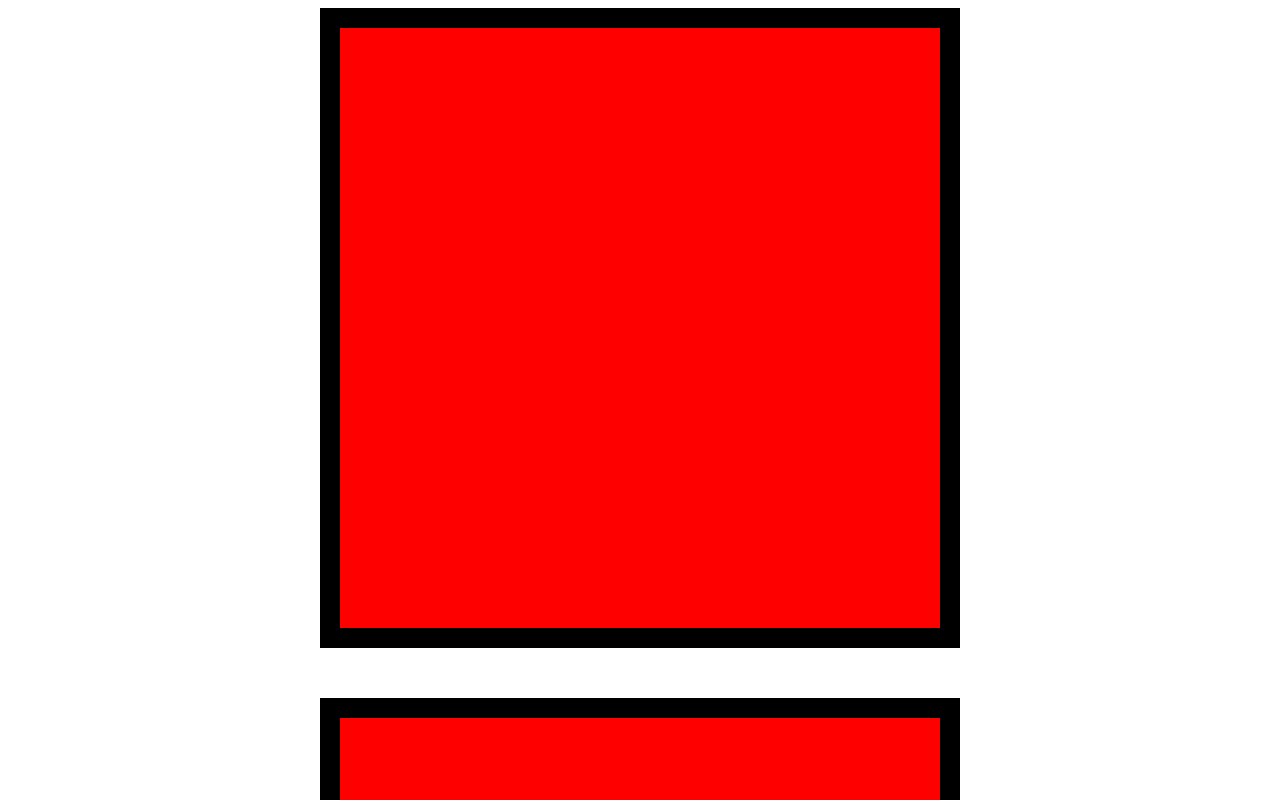
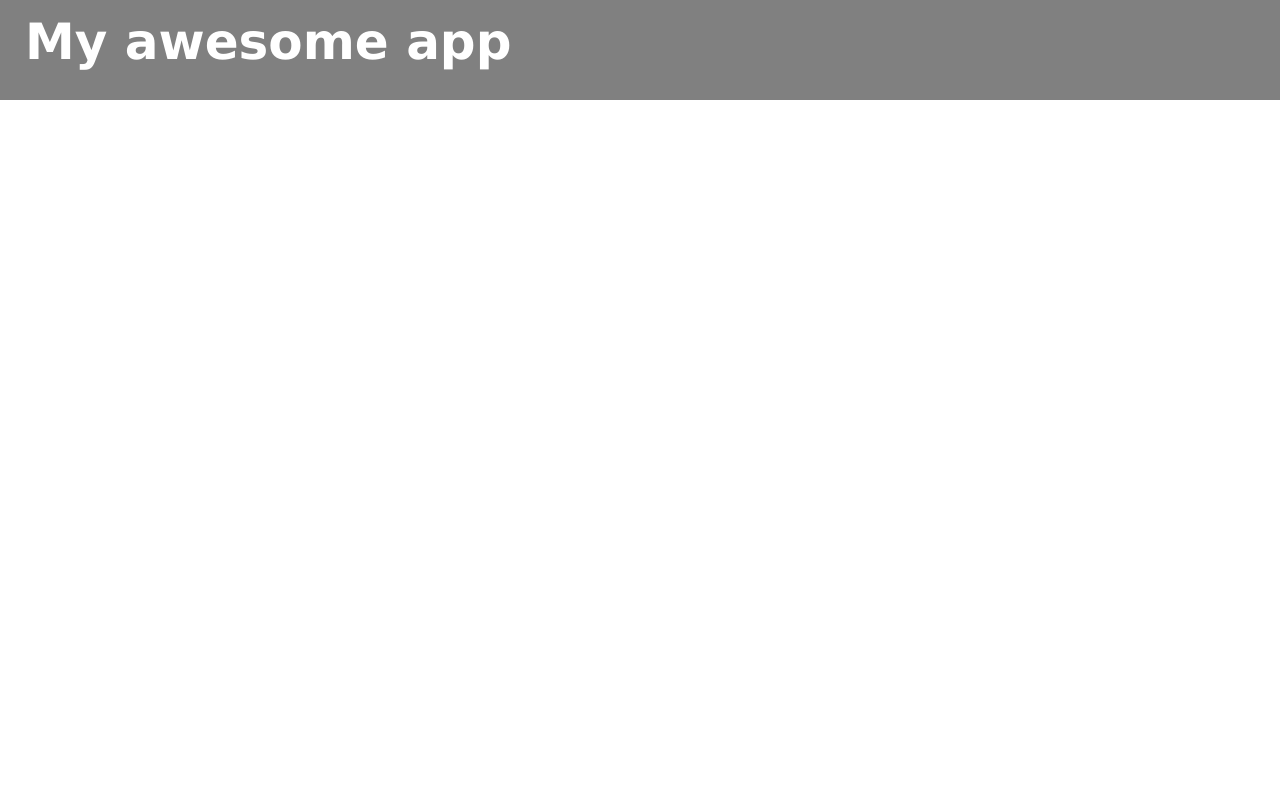
Before and after one commit to ShaneMit/Review1, a plain HTML site: page index.html in a window 1280 px wide. Shown: the top 800 px of the page. Drawn offline with Linux system fonts and the light colour scheme.

Commit message:
CSS positioning

```diff
--- a/index.html
+++ b/index.html
@@ -4,22 +4,32 @@
   <meta charset="UTF-8">
   <meta name="viewport" content="width=device-width, initial-scale=1.0">
   <style>
-    .myDiv {
-      background-color: red;
-      height: 500px;
-      width: 500px;
-      padding: 50px;
-      border: 20px solid black;
-      margin: auto;
+    #myNav {
+      height: 100px;
+      width: 100%;
+      background-color: grey;
+      position: fixed;
+      top: 0px;
+      left: 0px;
+
     }
-    #bottom {
-      margin-top: 50px
+
+    #myBrand {
+      font-size: 50px;
+      font-family: 'Lucida Sans', 'Lucida Sans Regular', 'Lucida Grande', 'Lucida Sans Unicode', Geneva, Verdana, sans-serif;
+      color: white;
+      position: absolute;
+      left: 25px;
+      top: 13px;
+      margin: 0px;
+
     }
   </style>
   <title>Review</title>
 </head>
 <body>
-  <div class="myDiv"></div>
-  <div id="bottom" class="myDiv"></div>
+  <nav id="myNav">
+    <h1 id="myBrand">My awesome app</h1>
+  </nav>
 </body>
 </html>
```
